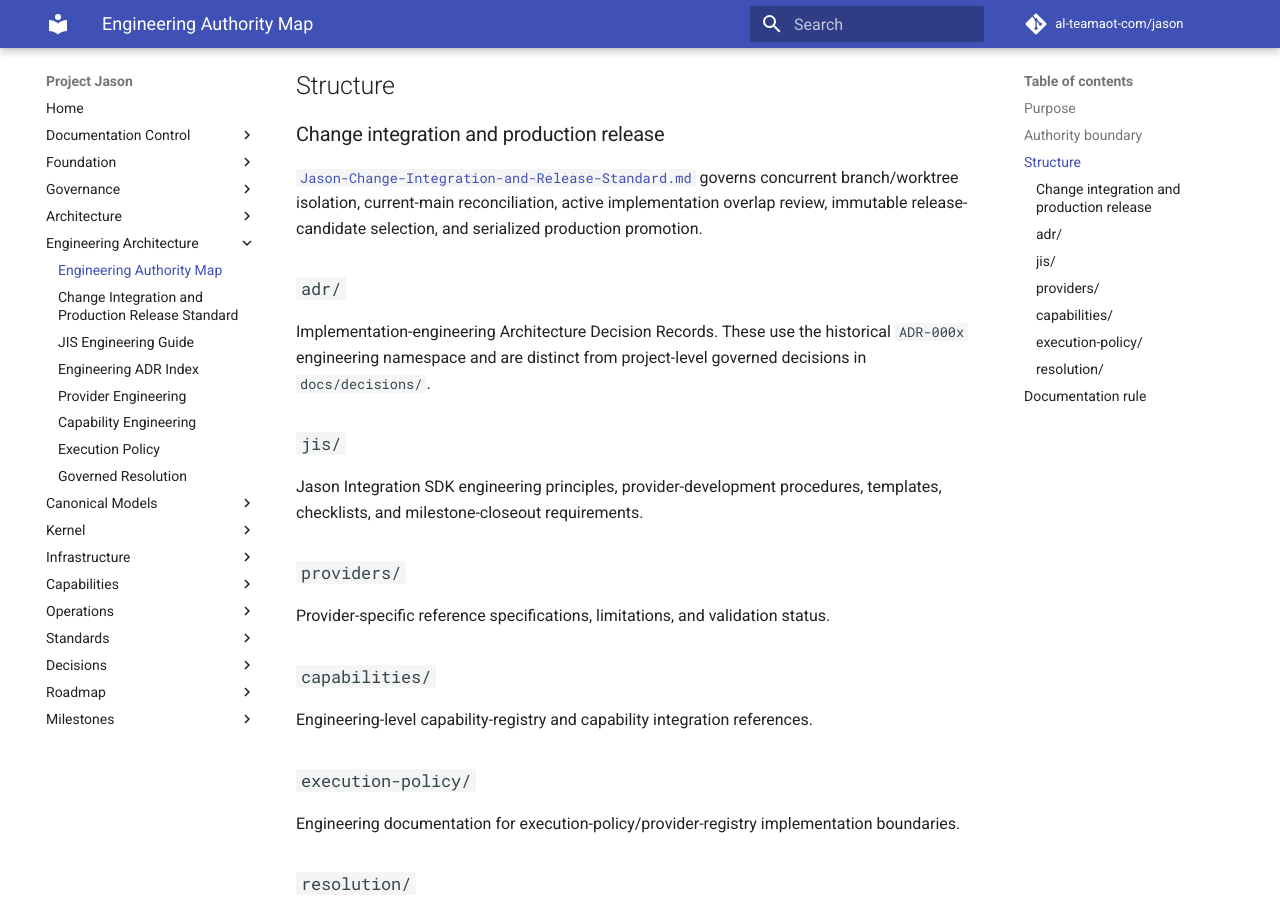
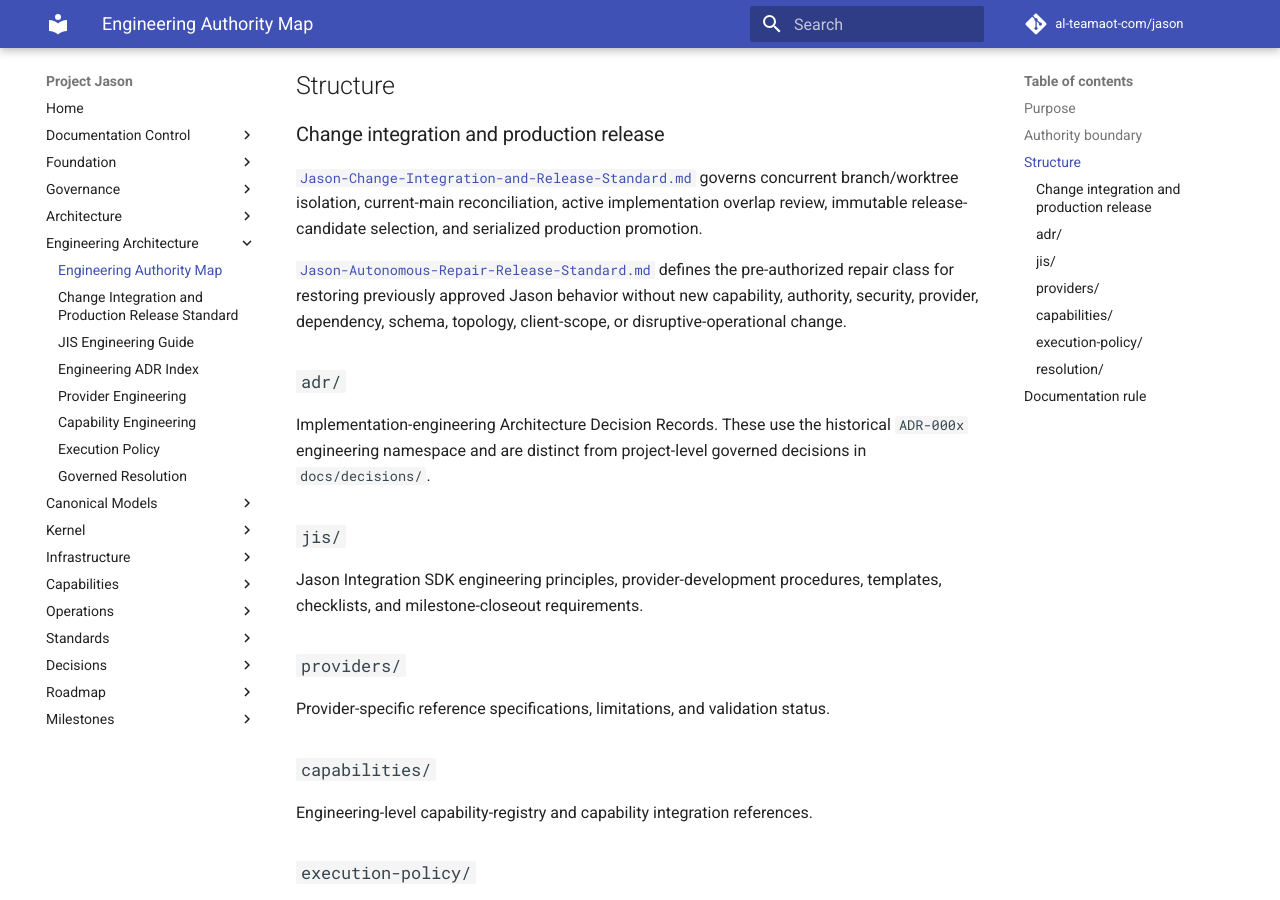
Before and after one commit to al-teamaot-com/jason, an MkDocs documentation site: the page built from docs/engineering/README.md, in a window 1280 px wide and 900 px high, scrolled down 817 px. Built offline with MkDocs 1.6.1 and Material for MkDocs 9.7.7, drawn with Linux system fonts in a browser that asks for light colours; comment, search, counter and statistics services are not loaded.

Commit message:
Reconcile autonomous repair release with current main

```diff
--- a/docs/engineering/README.md
+++ b/docs/engineering/README.md
@@ -23,6 +23,8 @@ Provider-specific documentation must not override JIS, capability/provider regis
 ### Change integration and production release
 
 [`Jason-Change-Integration-and-Release-Standard.md`](Jason-Change-Integration-and-Release-Standard.md) governs concurrent branch/worktree isolation, current-main reconciliation, active implementation overlap review, immutable release-candidate selection, and serialized production promotion.
+
+[`Jason-Autonomous-Repair-Release-Standard.md`](Jason-Autonomous-Repair-Release-Standard.md) defines the pre-authorized repair class for restoring previously approved Jason behavior without new capability, authority, security, provider, dependency, schema, topology, client-scope, or disruptive-operational change.
 
 ### `adr/`
 
```
